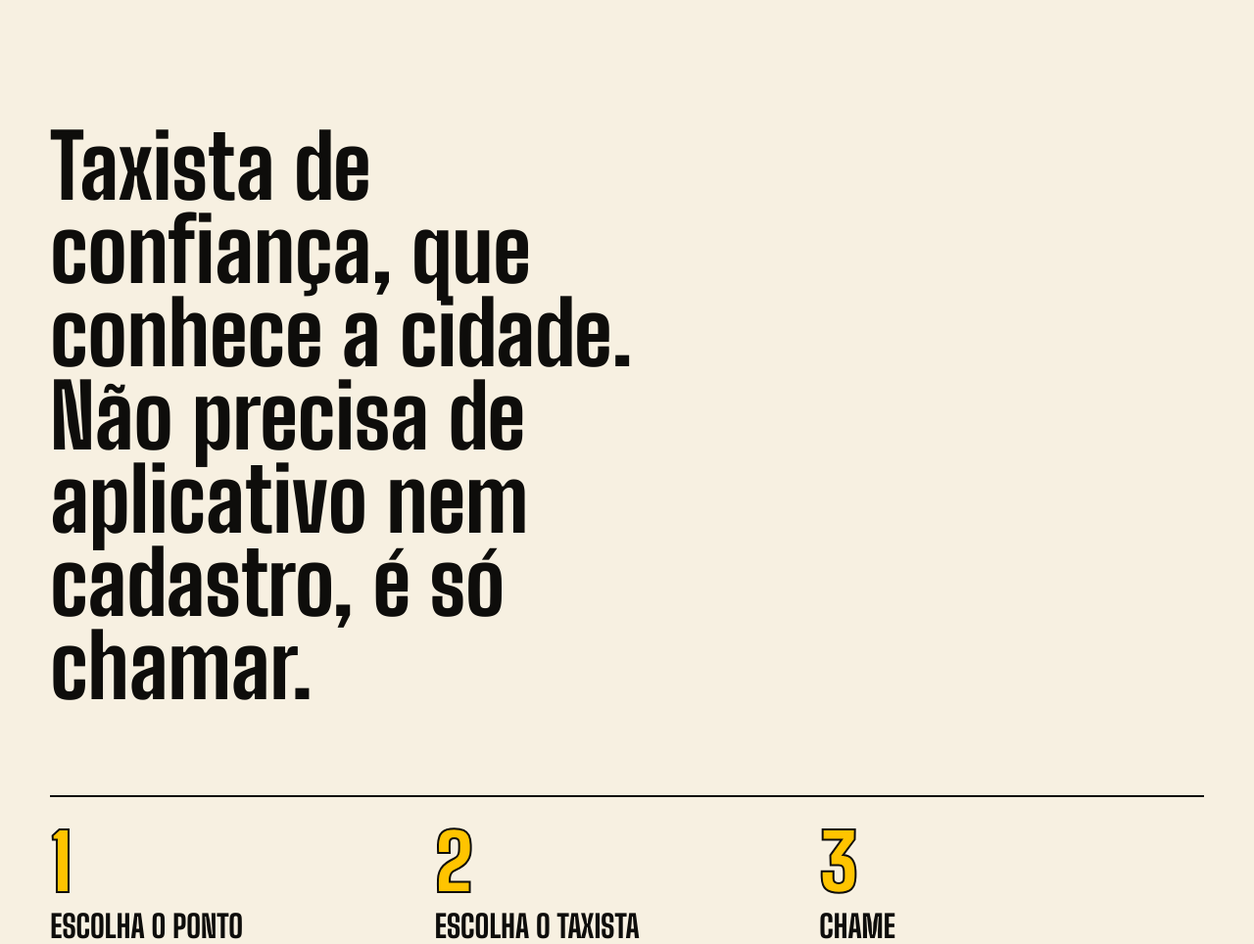
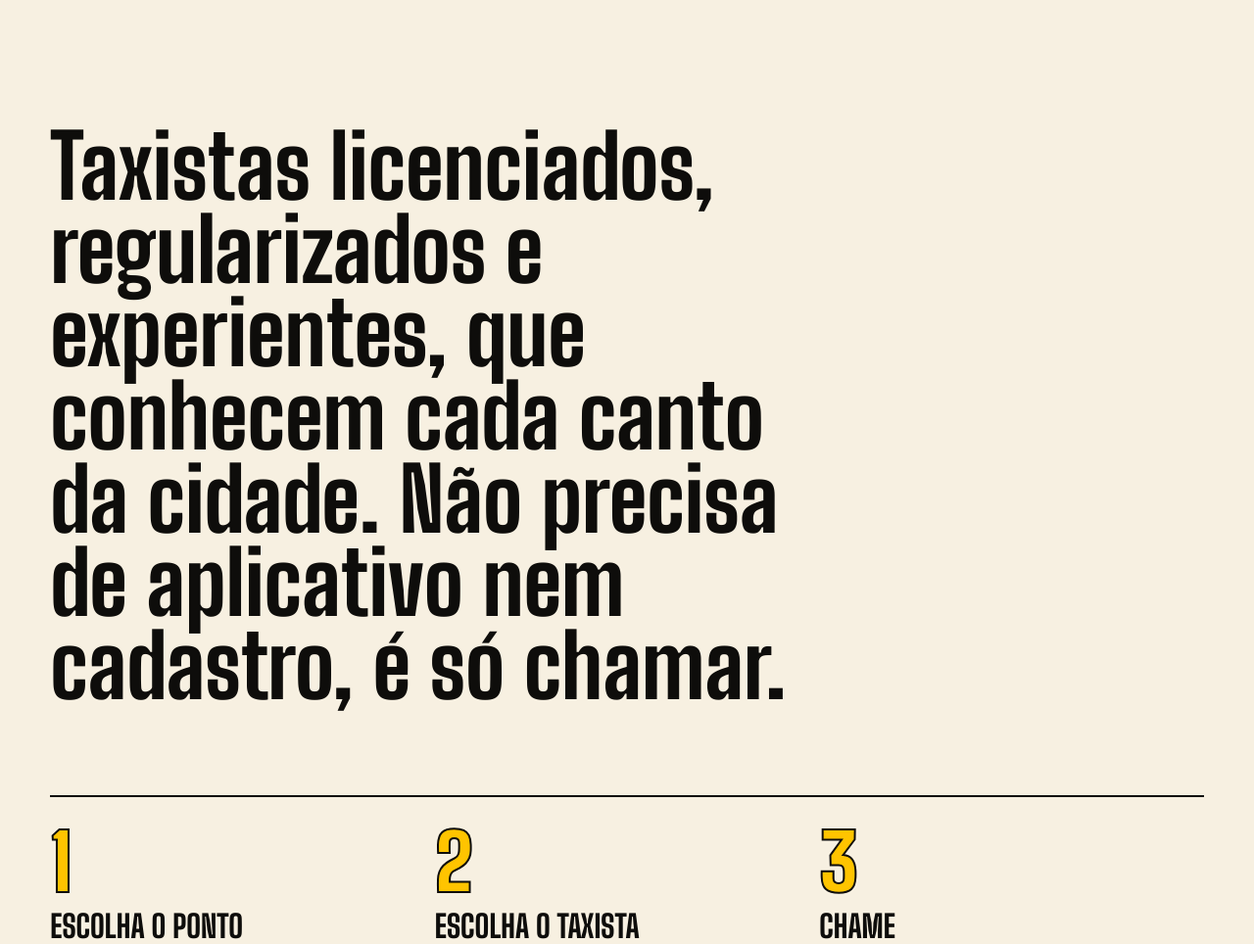
Before and after one commit to Henrique-Inf/TaxiCampos, a PHP site: page / in a window 1280 px wide. Shown: the part 3426-4390 px from the top of the page at 98% size. Run offline with PHP 8.4, Linux system fonts and the light colour scheme.

Commit message:
Destaca que os taxistas são licenciados, regularizados e experientes
Co-Authored-By: Claude Opus 5.5 <noreply@anthropic.com>
Claude-Session: https://claude.ai/code/session_01TTfg4QCTKvFVy9PU5dN4eQ

```diff
--- a/app.js
+++ b/app.js
@@ -338,7 +338,7 @@
       "</section>" +
 
       '<section class="secao claro">' +
-        '<p class="manifesto">Taxista de confiança, que conhece a cidade. Não precisa de aplicativo nem cadastro, é só chamar.</p>' +
+        '<p class="manifesto">Taxistas licenciados, regularizados e experientes, que conhecem cada canto da cidade. Não precisa de aplicativo nem cadastro, é só chamar.</p>' +
         '<ol class="passos">' +
           "<li><b>1</b><h3>Escolha o ponto</h3><p>Veja os pontos de táxi da cidade e abra o mais perto de onde você está.</p></li>" +
           "<li><b>2</b><h3>Escolha o taxista</h3><p>Cada ponto mostra os taxistas que trabalham ali, com nome e telefone.</p></li>" +
--- a/estilo.css
+++ b/estilo.css
@@ -556,7 +556,7 @@ img { max-width: 100%; }
   color: var(--noite);
 }
 .manifesto {
-  max-width: 16ch;
+  max-width: 19ch;
   margin: 0;
   font-family: var(--display);
   font-weight: 800;
```
